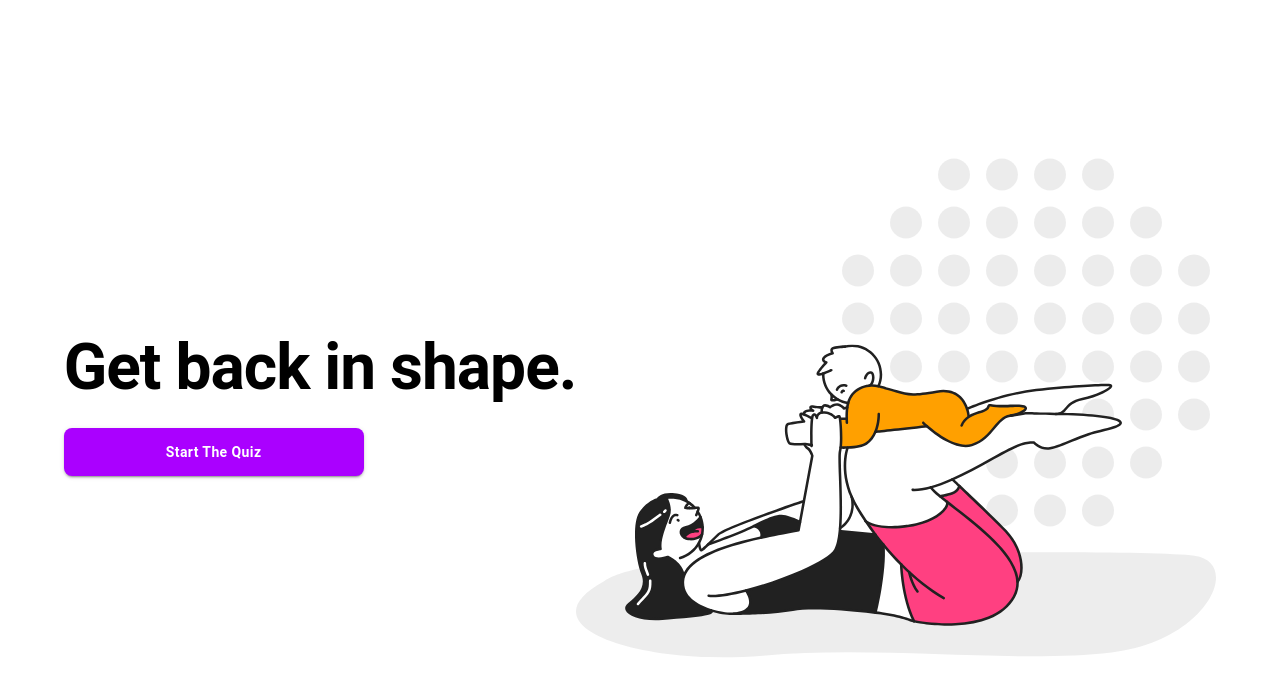
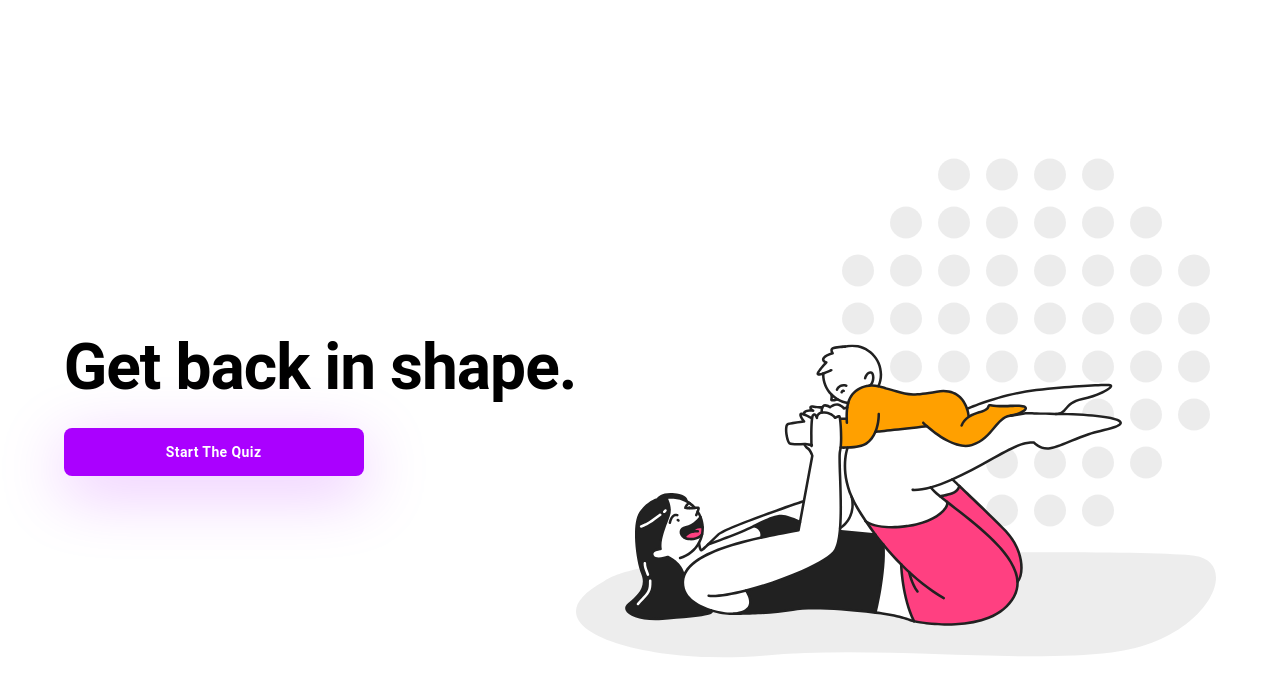
Before and after one commit to IKK-LTU/quiz-task, a React (Create React App) app in the folder src/: page / in a window 1280 px wide. Shown: the top 696 px of the page. Built offline with nearby package versions, Linux system fonts and the light colour scheme; the HTML template or start-up script is replaced by a standard one.

Commit message:
fix: improve btn

```diff
--- a/src/App.tsx
+++ b/src/App.tsx
@@ -5,7 +5,7 @@ import { PersistGate } from 'redux-persist/integration/react';
 import { configStore } from './state/store';
 import StartQuiz from './pages/StartQuiz';
 import InputPage from './pages/InputPage';
-import Question from './components/QuestionForm/Question'
+import Question from './pages/Question'
 import InfoPage from './pages/InfoPage';
 
 import './index.css'
--- /dev/null
+++ b/src/components/elements/SubmitBtn.tsx
@@ -0,0 +1,19 @@
+import React from 'react'
+
+import {Button} from '@mui/material'
+import styled from 'styled-components'
+
+ const SubmitBtn = styled(Button)`
+	background: rgba(170, 0, 255, 1);
+	text-transform: none;
+	font-weight: bold;
+	height: 48px;
+	border-radius: 0.5rem;
+	color: white;
+	filter: drop-shadow(0px 16px 32px rgba(170, 0, 255, 0.24));
+	&:hover{
+	background: rgba(170, 0, 255, 0.9);
+	}
+` as typeof Button
+
+export default SubmitBtn
--- a/src/pages/InfoPage.tsx
+++ b/src/pages/InfoPage.tsx
@@ -5,6 +5,7 @@ import {Button, Stack, Typography} from '@mui/material'
 import Title from '../components/elements/Title'
 import PageContent from '../components/layout/PageContent'
 import styled from 'styled-components'
+import SubmitBtn from '../components/elements/SubmitBtn'
 
 type InfoPageProps = {
 	data: any,
@@ -14,18 +15,11 @@ type InfoPageProps = {
 }
 
 const StyledContainer = styled(Stack)`
-	height: 100vh;
 	align-items: center;
 	flex-direction: column;
 	gap: 2rem;
 	max-widht: 544px;
-	padding: 3rem 0;
-`
-const StyledButton = styled(Button)`
-	width: 352px;
-	text-transform: none;
-	background: rgba(170, 0, 255, 1);
-	font-weight: 600;
+	padding: 4rem 1rem;
 `
 
 const InfoPage = ({data, pagesCounter, onSuccess, onBack}:InfoPageProps) => {
@@ -40,12 +34,13 @@ const InfoPage = ({data, pagesCounter, onSuccess, onBack}:InfoPageProps) => {
 
 				<Typography>{data.caption}</Typography>
 
-				<StyledButton variant="contained"
+				<SubmitBtn variant="contained"
 					disableRipple
 					onClick={onSuccess}
+					sx={{width: 300}}
 				 >
 					{data?.options[0]?.label}
-				</StyledButton>
+				</SubmitBtn>
 			</StyledContainer>
 		</PageContent>
 	)
--- a/src/components/QuestionForm/Question.tsx
+++ b/src/pages/Question.tsx
@@ -7,17 +7,17 @@ import RadioButtonUncheckedIcon from '@mui/icons-material/RadioButtonUnchecked';
 import CheckCircleIcon from '@mui/icons-material/CheckCircle';
 
 
-import { MOCK_DATA } from '../../assets/mock-data'
-import Title from '../../components/elements/Title'
-import AnswerButton from '../../components/elements/AnswerButton';
-import PageContent from '../layout/PageContent';
+import { MOCK_DATA } from '../assets/mock-data'
+import Title from '../components/elements/Title'
+import AnswerButton from '../components/elements/AnswerButton';
+import PageContent from '../components/layout/PageContent';
+import SubmitBtn from '../components/elements/SubmitBtn';
 
 
 const StyledContainer = styled(Stack)`
-	min-height: 100vh;
 	align-items: center;
-	justify-content: center;
 	flex-direction: column;
+	padding: 4rem 2rem;
 `
 
 
@@ -62,15 +62,13 @@ const Question = ({questionIndex,pagesCounter, questionData, onSuccess, onBack}:
 const handleLoacalStorage = () => localStorage.setItem(`q${questionIndex - 1}`, JSON.stringify(selectedAnswers))
 
 	useEffect(()=> {
-		// const initialValue = localStorage.getItem(`q${questionIndex}`)
 		if(selectedAnswers && selectedAnswers.length !== 0) {
 			handleLoacalStorage()
 		}
 	},[questionIndex])
 
 	useEffect(()=> {
-		setSelectedAnswers([])
-
+			setSelectedAnswers([])
 	},[questionIndex])
 
 
@@ -121,14 +119,14 @@ const handleLoacalStorage = () => localStorage.setItem(`q${questionIndex - 1}`,
 									</Stack>
 							</AnswerButton>
 						))}
-						<Button
+						<SubmitBtn
 							fullWidth
 							variant="contained"
 							sx={{textTransform: 'none', fontWeight: 600}}
 							onClick={handleContinueBtn}
 						>
 							Continue
-						</Button>
+						</SubmitBtn>
 					</Stack>
 					}
 				</StyledContainer>
--- a/src/pages/StartQuiz.tsx
+++ b/src/pages/StartQuiz.tsx
@@ -1,22 +1,17 @@
 import React from 'react'
 
-import {Button, Stack, Typography} from '@mui/material'
+import { Stack, Typography} from '@mui/material'
 import styled from '@emotion/styled'
 
 import PageContent from '../components/layout/PageContent'
 import Illustration from '../assets/svgs/Illustration'
+import SubmitBtn from '../components/elements/SubmitBtn'
 
 const StyledContainer = styled(Stack)`
 	height: 100vh;
 	align-items: center;
 	justify-content: center;
 `
-
-const StyledButton = styled(Button)`
-	background: rgba(170, 0, 255, 1);
-	text-transform: none;
-	font-weight: bold;
-` as typeof Button
 
 const StyledTitle = styled(Typography)`
 		font-size: 64px;
@@ -36,18 +31,17 @@ const StartQuiz = ({ onSuccess }:StartQuizProps) => {
 			<StyledContainer direction={{xs:'column', md:'row'}}>
 				<Stack gap={4}>
 				<StyledTitle variant="h1" component="h1">Get back in shape.</StyledTitle>
-							<StyledButton variant="contained"
+							<SubmitBtn
 								onClick={onSuccess}
 								fullWidth
 								sx={{
-								  height: 48,
-									maxWidth:300,
-									mx:{xs:'auto', sm:0},
-									borderRadius: 2
+									mx:{xs:'auto', lg:0},
+									maxWidth: 300
+
 								}}
 									>
 									Start The Quiz
-							</StyledButton>
+							</SubmitBtn>
 				</Stack>
 				<Illustration sx={{fontSize:{xs:'400px', md:'640px'}, mt:{xs:2, sm:0}}}/>
 			</StyledContainer>
```
